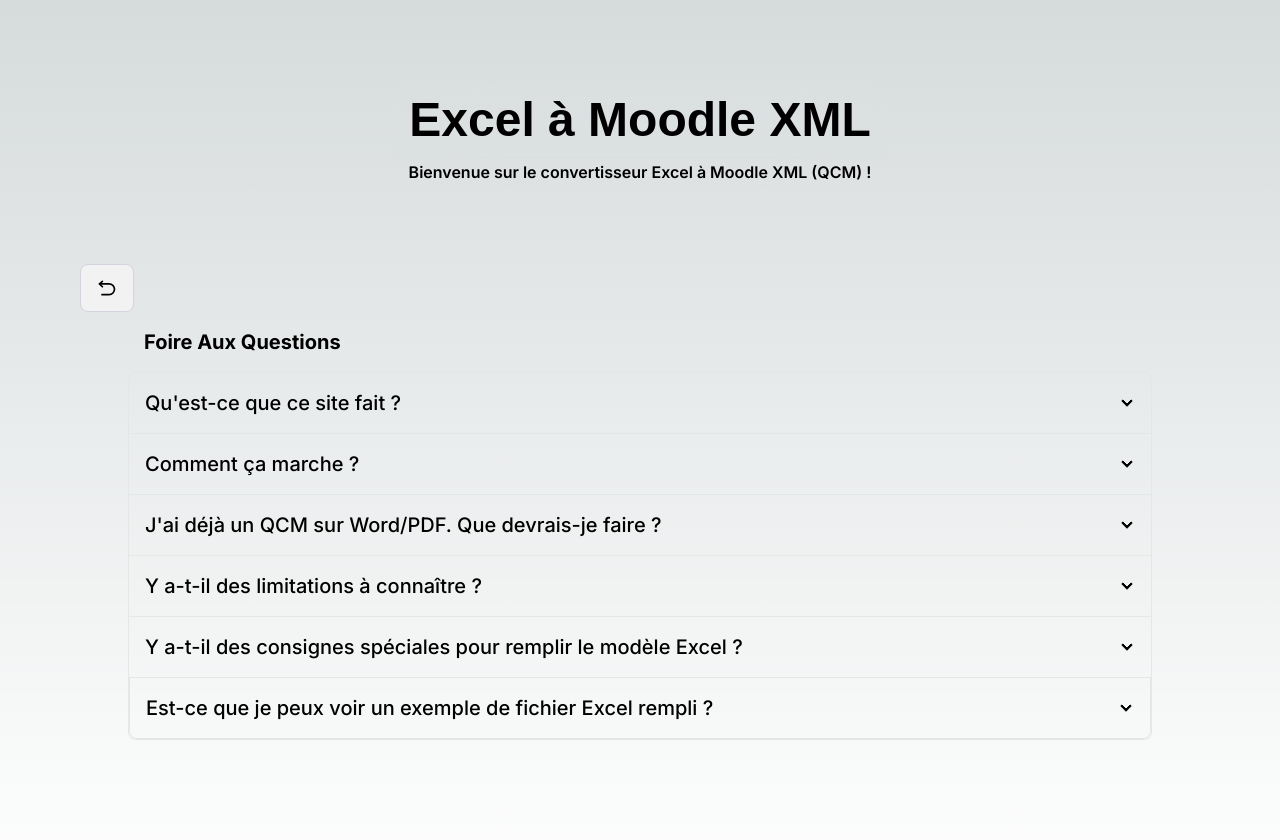
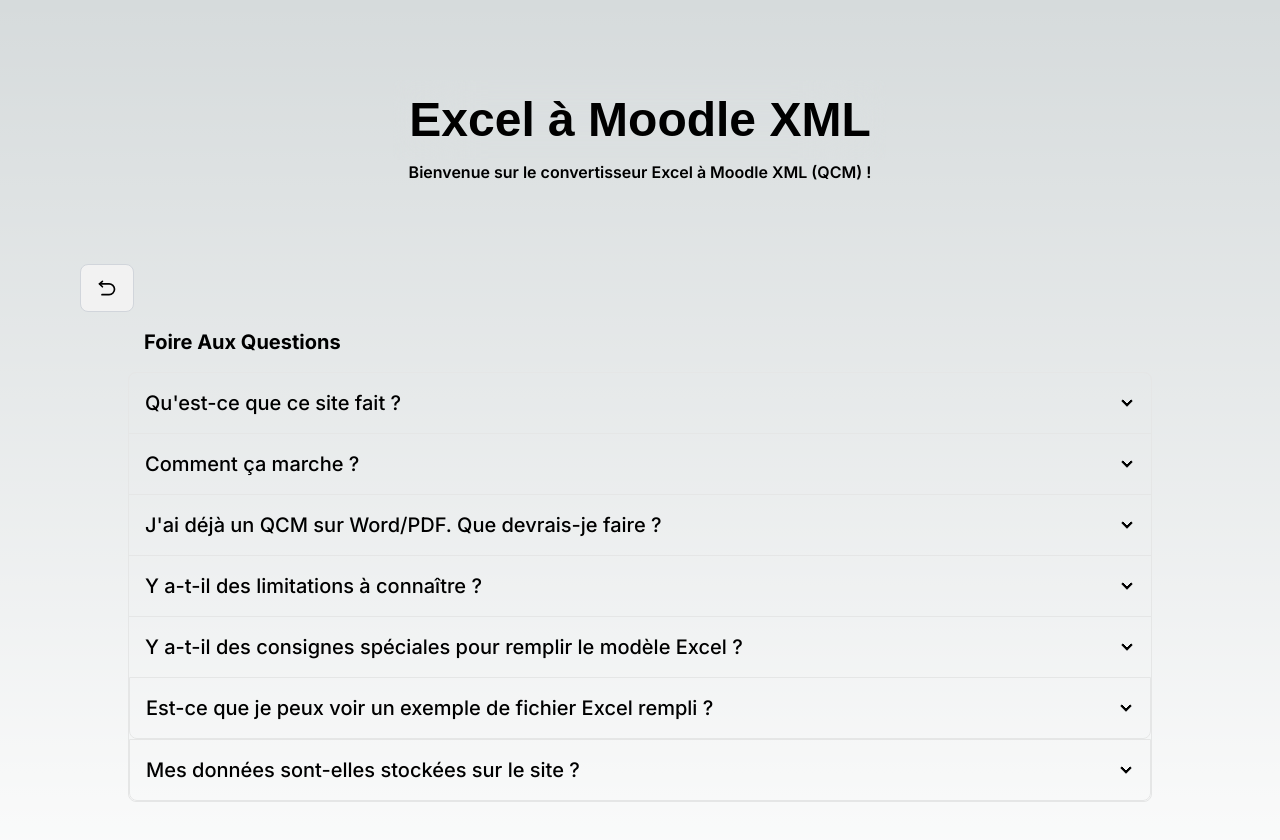
Before and after one commit to hhdreamer13/excel-xml-converter, a Next.js app: page /faq in a window 1280 px wide. Shown: the top 840 px of the page. Built offline with nearby package versions, Linux system fonts and the light colour scheme; a web font is replaced by a local one.

Commit message:
commit finish faq page.

```diff
--- a/src/components/Faq.jsx
+++ b/src/components/Faq.jsx
@@ -165,6 +165,19 @@
               </a>
             </div>
           </div>
+          <div className='collapse collapse-arrow join-item border border-base-300'>
+            <input type='checkbox' />
+            <div className='collapse-title text-xl font-medium'>
+              Mes données sont-elles stockées sur le site ?
+            </div>
+            <div className='collapse-content text-zinc-600'>
+              <p>
+                Non, vos données sont traitées en temps réel et ne sont pas
+                stockées sur le serveur. Toutes les opérations sont éphémères et
+                supprimées immédiatement après le traitement.
+              </p>
+            </div>
+          </div>
         </div>
       </div>
     </div>
```
